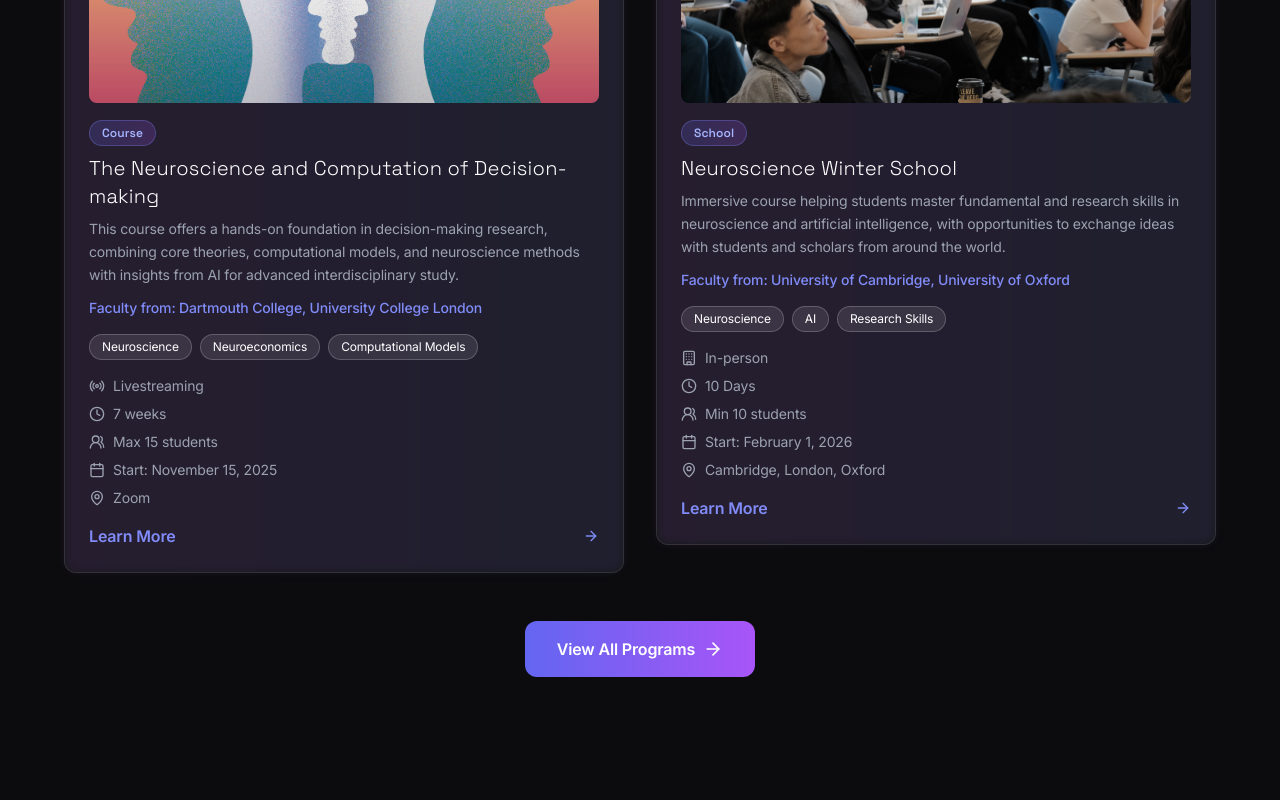
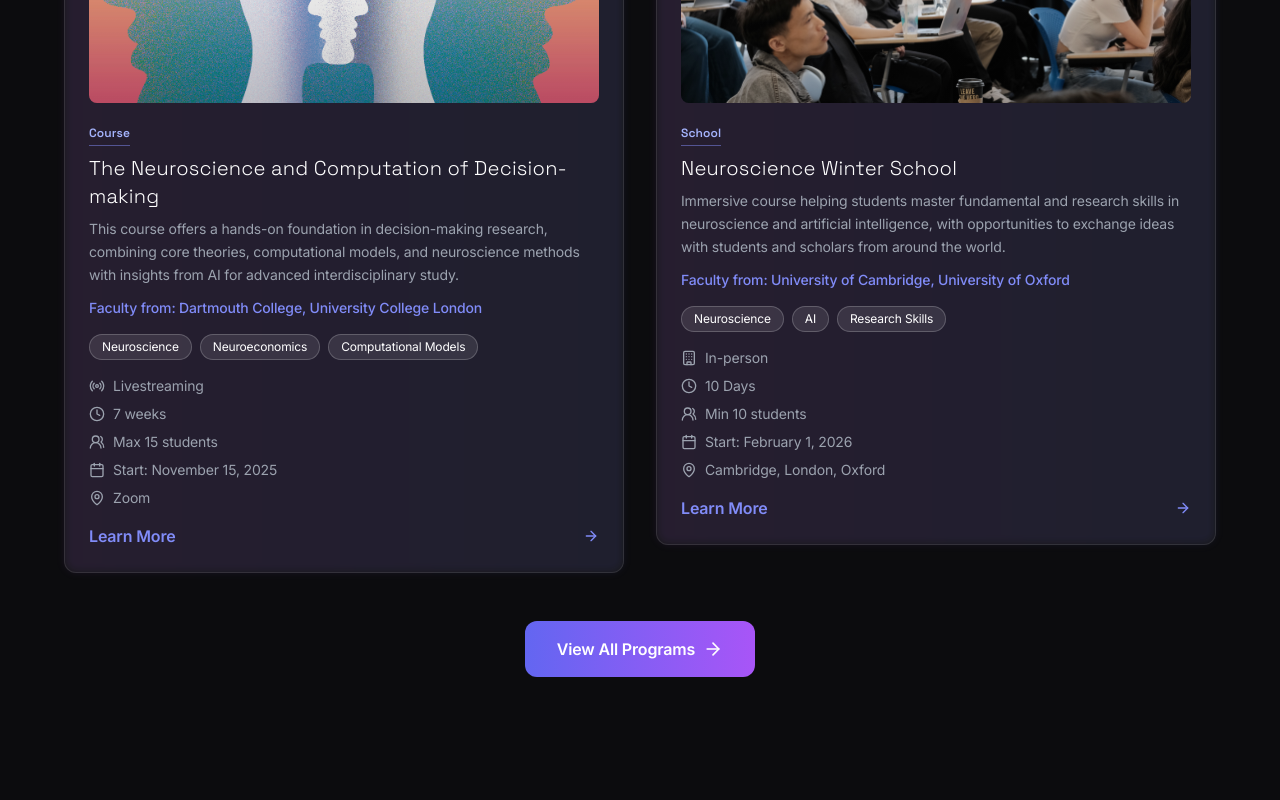
Before and after one commit to 12eonsf/noetex_academy, a Next.js app: page / in a window 1280 px wide. Shown: the part 1760-2560 px from the top of the page. Built offline with nearby package versions, Linux system fonts and the light colour scheme.

Commit message:
Change type badge style to underline without background

```diff
--- a/components/CourseCard.tsx
+++ b/components/CourseCard.tsx
@@ -112,7 +112,7 @@ export default function CourseCard({
             {/* Type Badge */}
             {type && (
               <div className="mb-2">
-                <span className="inline-block px-3 py-1 bg-gradient-to-r from-indigo-500/20 to-purple-500/20 border border-indigo-400/30 text-indigo-300 text-xs font-semibold rounded-full font-futura-1">
+                <span className="inline-block text-indigo-300 text-xs font-semibold font-futura-1 border-b border-indigo-400/50 pb-1">
                   {type}
                 </span>
               </div>
```
Also changed, not shown: public/courses/placeholder-workshop-1.jpg (added), 1 other file (tests, documents, lock files or other folders).
